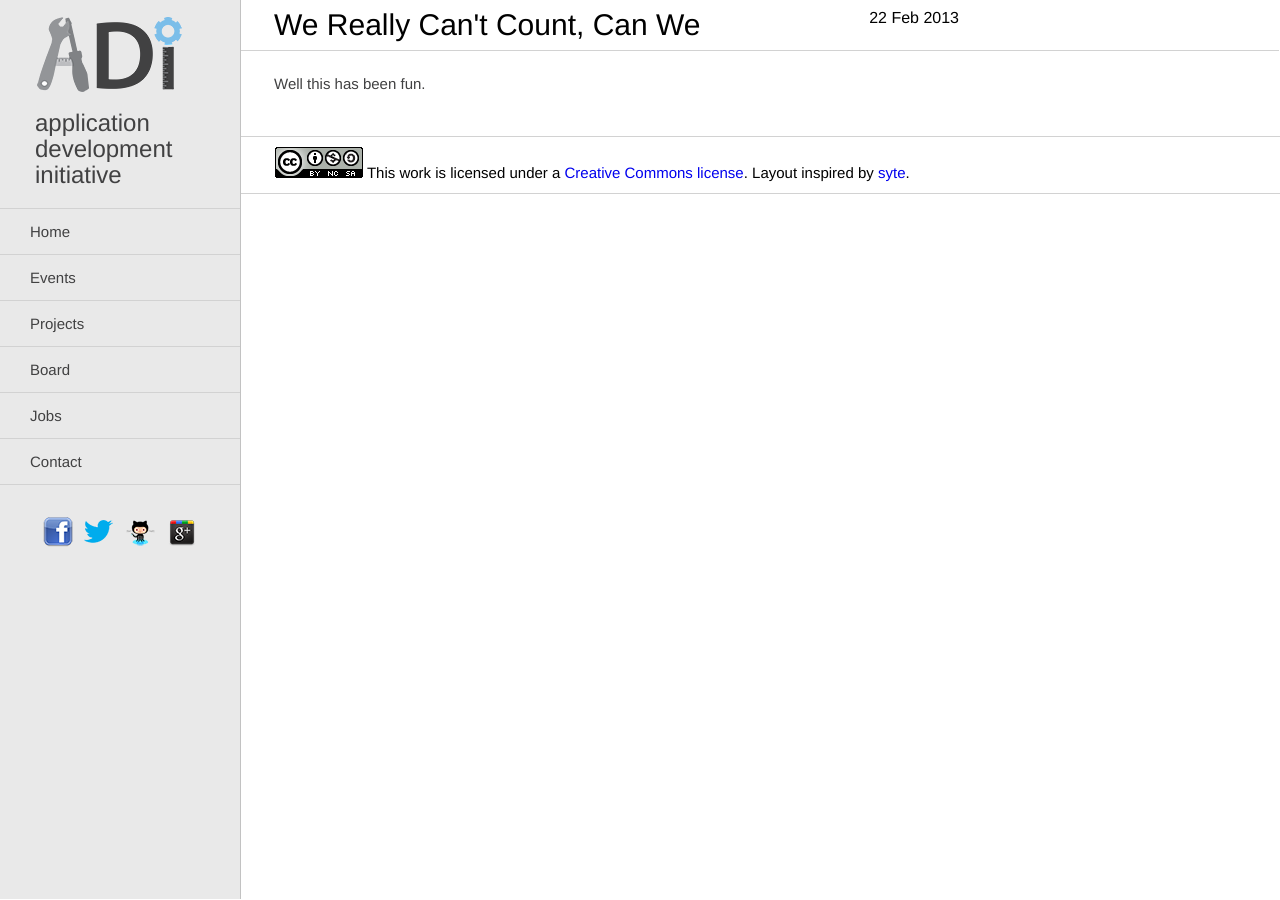
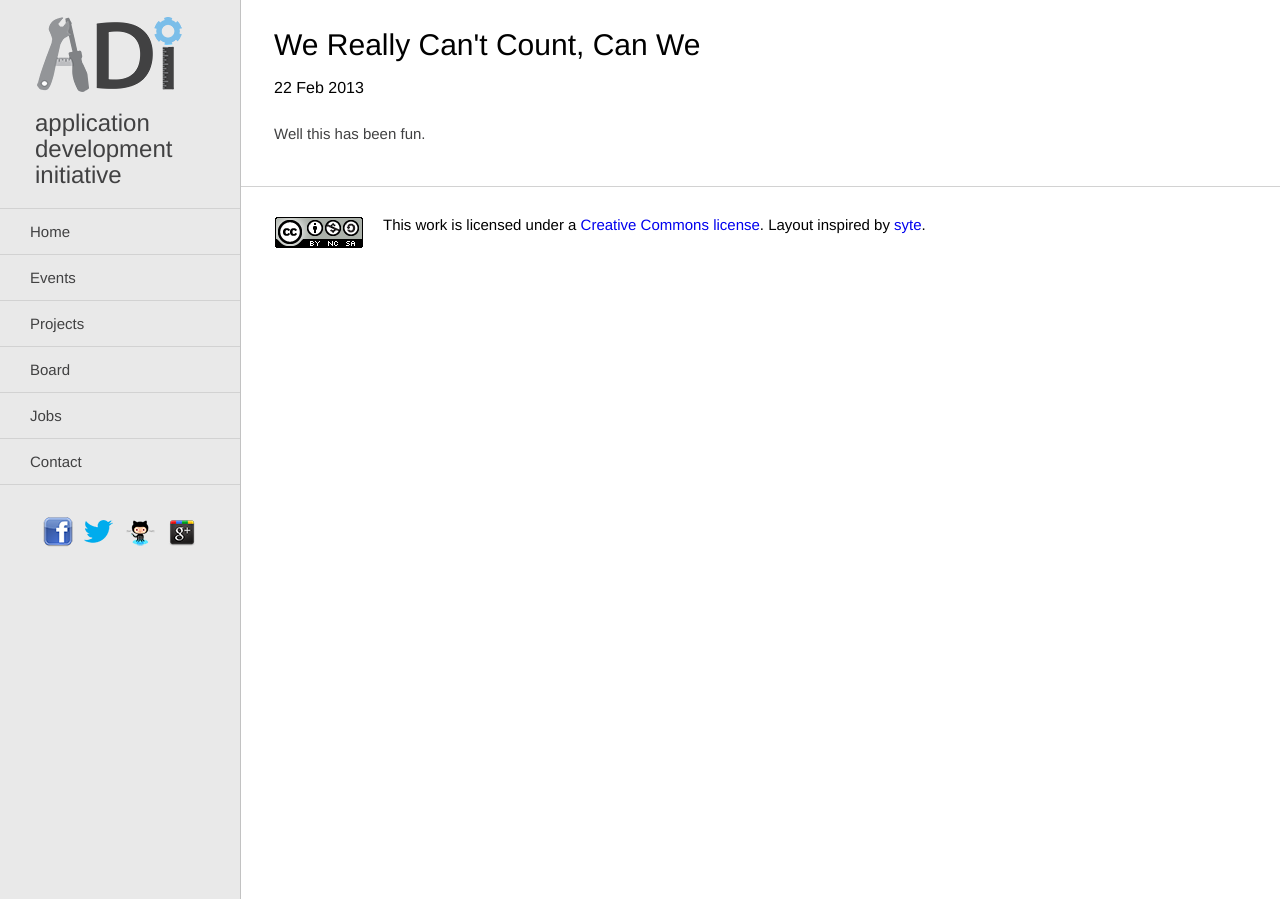
Before and after one commit to adicu/adicu.github.com-dep, a Jekyll site: the page built from _posts/2013-02-22-more-testing.md, in a window 1280 px wide. Built offline with Jekyll 4.4.1, drawn with Linux system fonts in a browser that asks for light colours.

Commit message:
Add a bunch of whitespace (aka Dr. Strangelove or:
How I Learned to Stop Worrying and Love the Whitespace)

```diff
--- a/css/style.css
+++ b/css/style.css
@@ -69,15 +69,19 @@ a {
 
 #footer {
   margin-left: -35px;
-  padding: 10px 0px 0px 35px;
+  padding: 30px 0px 20px 35px;
   width: 100%;
   border-top: 1px solid #D2D2D2;
-  border-bottom: 1px solid #D2D2D2;
   min-height: 46px;
 }
 
 #footer-content {
   max-width: 700px;
+}
+
+#footer-content img {
+  float: left;
+  margin-right: 20px;
 }
 
 .contact {
@@ -141,10 +145,9 @@ nav {
 
 .post-header {
   margin-left: -35px;
-  padding: 10px 0px 0px 35px;
+  padding: 30px 0px 0px 35px;
   width: 100%;
   border-top: 1px solid #D2D2D2;
-  border-bottom: 1px solid #D2D2D2;
 }
 
 .post-header-content {
@@ -166,10 +169,9 @@ nav {
 }
 
 .post-header-content h3 {
-  float: right;
   font-weight: 500;
   font-size: 16px;
-  margin-top: 0px;
+  margin-top: 10px;
   margin-right: 15px;
 }
 
@@ -177,6 +179,8 @@ nav {
   max-width: 700px;
   clear: both;
   color: #414142;
+  margin-top: 25px;
+  margin-bottom: 25px;
 }
 .text-content a {
   text-decoration: underline;
@@ -194,7 +198,6 @@ p {
 }
 
 .text-content img {
-  margin-top: 20px;
   border: 1px solid #414142;
   padding: 2px;
 }
@@ -202,6 +205,8 @@ p {
 .intro {
   margin-top: 0px;
   padding-top: 1px;
+  max-width: 700px;
+  margin-bottom: 40px;
 }
 
 #eboard-roster {
```
